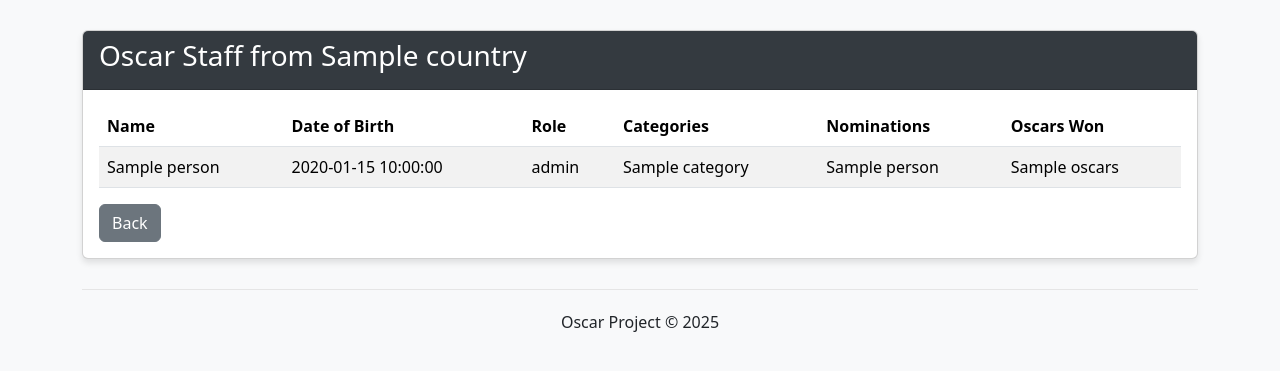
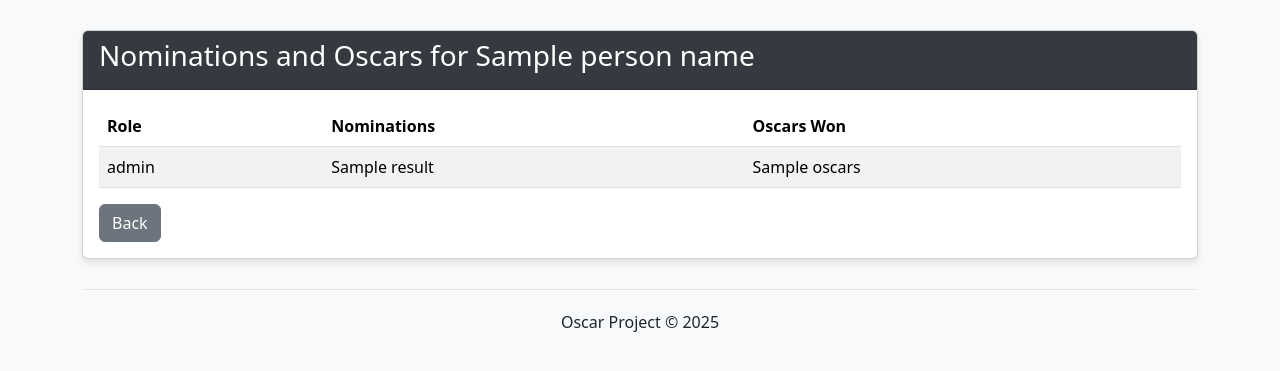
Before and after one commit to Yahia-kilany/DatabaseProject, a Flask app: template templates/person_nominations_results.html in a window 1280 px wide. Shown: the part 173-544 px from the top of the page. Run offline with Flask 3, Linux system fonts and the light colour scheme; the template is opened without the code that fills it: most values are stand-ins (such as "Sample title", 1, 10 or a date in 2020).

Commit message:
fixed the names of some html files

```diff
--- a/templates/person_nominations_results.html
+++ b/templates/person_nominations_results.html
@@ -1,44 +1,38 @@
-<!-- templates/staff_by_country_results.html -->
+<!-- templates/person_nominations_results.html -->
 {% extends 'base.html' %}
-{% block title %}Staff from {{ country }}{% endblock %}
+{% block title %}Person Nominations Results{% endblock %}
 
 {% block content %}
 <div class="card">
     <div class="card-header">
-        <h3>Oscar Staff from {{ country }}</h3>
+        <h3>Nominations and Oscars for {{ person_name }}</h3>
     </div>
     <div class="card-body">
-        {% if staff %}
+        {% if results %}
         <div class="table-responsive">
             <table class="table table-striped">
                 <thead>
                     <tr>
-                            <th>Name</th>
-                            <th>Date of Birth</th>
                         <th>Role</th>
-                            <th>Categories</th>
                         <th>Nominations</th>
                         <th>Oscars Won</th>
                     </tr>
                 </thead>
                 <tbody>
-                        {% for person in staff %}
+                    {% for result in results %}
                     <tr>
-                            <td>{{ person.person_name }}</td>
-                            <td>{{ person.person_dob }}</td>
-                            <td>{{ person.role }}</td>
-                            <td>{{ person.category }}</td>
-                            <td>{{ person.nominations }}</td>
-                            <td>{{ person.oscars }}</td>
+                        <td>{{ result.role }}</td>
+                        <td>{{ result.nominations }}</td>
+                        <td>{{ result.oscars }}</td>
                     </tr>
                     {% endfor %}
                 </tbody>
             </table>
         </div>
         {% else %}
-            <p>No staff members found from {{ country }}.</p>
+        <p>No nominations found for this person.</p>
         {% endif %}
-        <a href="{{ url_for('staff_by_country') }}" class="btn btn-secondary">Back</a>
+        <a href="/person_nominations" class="btn btn-secondary">Back</a>
     </div>
 </div>
 {% endblock %}
```
Also changed, not shown: templates/add_nomination.html (renamed from templates/add_nominations.html), templates/person_nominations_form.html (renamed from templates/person_nomination.html). Lines whose indentation alone changed are shown as unchanged.
